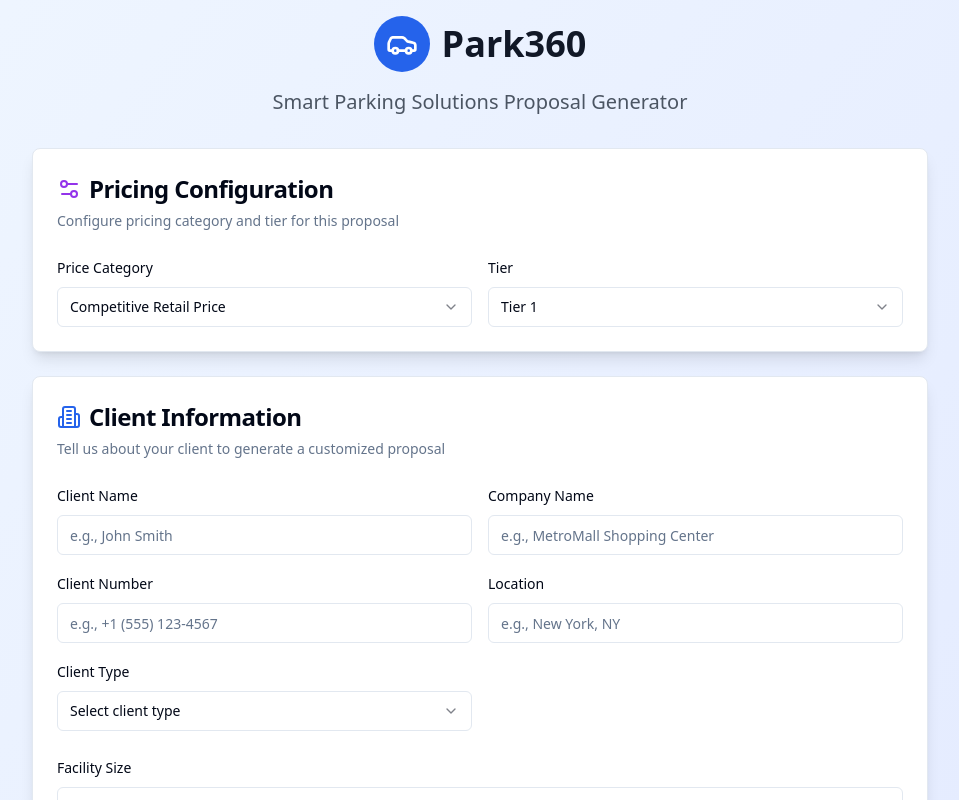
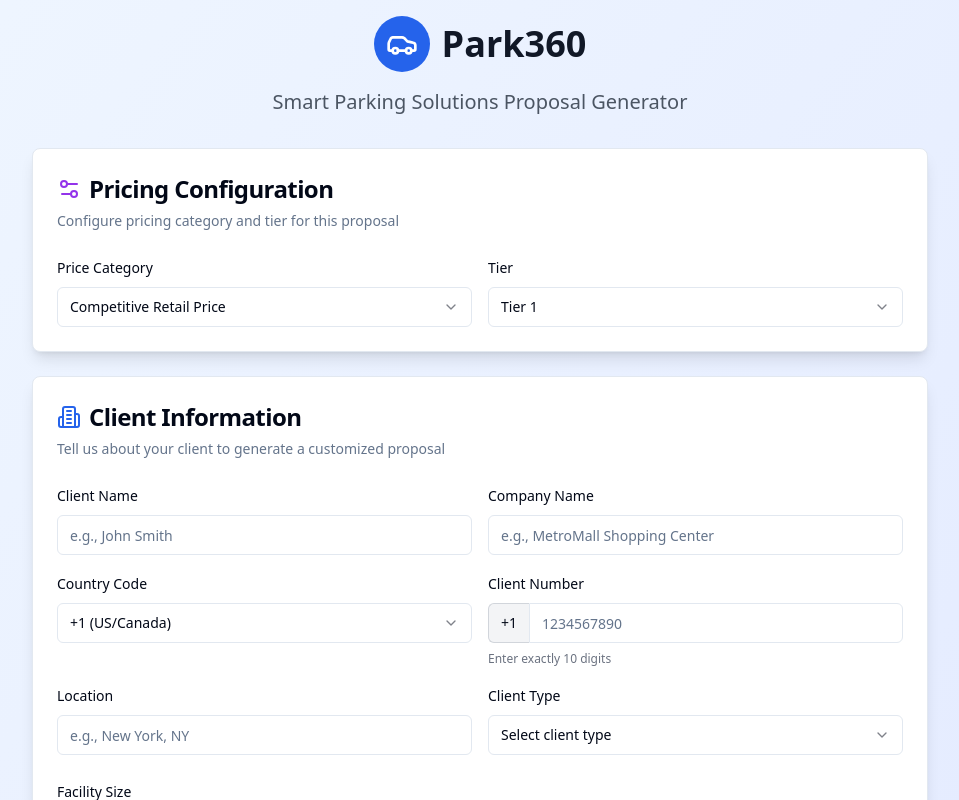
Before and after one commit to UtsavPark360/park360-proposal-craft-59, a React (Vite) app: page / in a window 1280 px wide. Shown: the top 800 px of the page, without its empty margins (160-1119 px from the left). Built offline with nearby package versions, Linux system fonts and the light colour scheme.

Commit message:
feat: Implement client number validation and country code selection
-   Added country code selection before the client number field.
-   Implemented input validation for the client number field to accept only numbers and enforce a 10-digit length.

```diff
--- a/src/pages/Index.tsx
+++ b/src/pages/Index.tsx
@@ -1,4 +1,3 @@
-
 import { useState } from 'react';
 import { Card, CardContent, CardDescription, CardHeader, CardTitle } from '@/components/ui/card';
 import { Button } from '@/components/ui/button';
@@ -27,6 +26,7 @@ interface ProposalData {
   customRequirements: string;
   priceType: string;
   tierType: string;
+  countryCode: string;
 }
 
 interface SelectedComponent {
@@ -57,9 +57,40 @@ const Index = () => {
     },
     customRequirements: '',
     priceType: 'competitiveRetail',
-    tierType: 'tier1'
+    tierType: 'tier1',
+    countryCode: '+1'
   });
   const [selectedComponents, setSelectedComponents] = useState<SelectedComponent[]>([]);
+
+  const countryCodes = [
+    { code: '+1', country: 'US/Canada' },
+    { code: '+44', country: 'UK' },
+    { code: '+91', country: 'India' },
+    { code: '+86', country: 'China' },
+    { code: '+49', country: 'Germany' },
+    { code: '+33', country: 'France' },
+    { code: '+81', country: 'Japan' },
+    { code: '+61', country: 'Australia' },
+    { code: '+55', country: 'Brazil' },
+    { code: '+7', country: 'Russia' },
+    { code: '+39', country: 'Italy' },
+    { code: '+34', country: 'Spain' },
+    { code: '+82', country: 'South Korea' },
+    { code: '+31', country: 'Netherlands' },
+    { code: '+41', country: 'Switzerland' },
+    { code: '+46', country: 'Sweden' },
+    { code: '+47', country: 'Norway' },
+    { code: '+45', country: 'Denmark' },
+    { code: '+971', country: 'UAE' },
+    { code: '+966', country: 'Saudi Arabia' }
+  ];
+
+  const handleClientNumberChange = (e: React.ChangeEvent<HTMLInputElement>) => {
+    const value = e.target.value.replace(/\D/g, ''); // Remove non-digits
+    if (value.length <= 10) {
+      setProposalData(prev => ({ ...prev, clientNumber: value }));
+    }
+  };
 
   const clientTypes = [
     'Shopping Mall',
@@ -251,13 +282,36 @@ const Index = () => {
                 />
               </div>
               <div className="space-y-2">
+                <Label htmlFor="countryCode">Country Code</Label>
+                <Select value={proposalData.countryCode} onValueChange={(value) => setProposalData(prev => ({ ...prev, countryCode: value }))}>
+                  <SelectTrigger>
+                    <SelectValue placeholder="Select country code" />
+                  </SelectTrigger>
+                  <SelectContent>
+                    {countryCodes.map(({ code, country }) => (
+                      <SelectItem key={code} value={code}>
+                        {code} ({country})
+                      </SelectItem>
+                    ))}
+                  </SelectContent>
+                </Select>
+              </div>
+              <div className="space-y-2">
                 <Label htmlFor="clientNumber">Client Number</Label>
-                <Input
-                  id="clientNumber"
-                  placeholder="e.g., +1 (555) 123-4567"
-                  value={proposalData.clientNumber}
-                  onChange={(e) => setProposalData(prev => ({ ...prev, clientNumber: e.target.value }))}
-                />
+                <div className="flex">
+                  <div className="flex items-center px-3 py-2 bg-gray-100 border border-r-0 border-gray-300 rounded-l-md text-sm">
+                    {proposalData.countryCode}
+                  </div>
+                  <Input
+                    id="clientNumber"
+                    placeholder="1234567890"
+                    value={proposalData.clientNumber}
+                    onChange={handleClientNumberChange}
+                    maxLength={10}
+                    className="rounded-l-none"
+                  />
+                </div>
+                <p className="text-xs text-gray-500">Enter exactly 10 digits</p>
               </div>
               <div className="space-y-2">
                 <Label htmlFor="clientLocation">Location</Label>
@@ -417,7 +471,7 @@ const Index = () => {
             <Button
               onClick={proceedToComponents}
               className="w-full bg-blue-600 hover:bg-blue-700 text-lg py-3"
-              disabled={!proposalData.clientName || !proposalData.clientType}
+              disabled={!proposalData.clientName || !proposalData.clientType || proposalData.clientNumber.length !== 10}
             >
               Proceed to Component Selection
             </Button>
```
